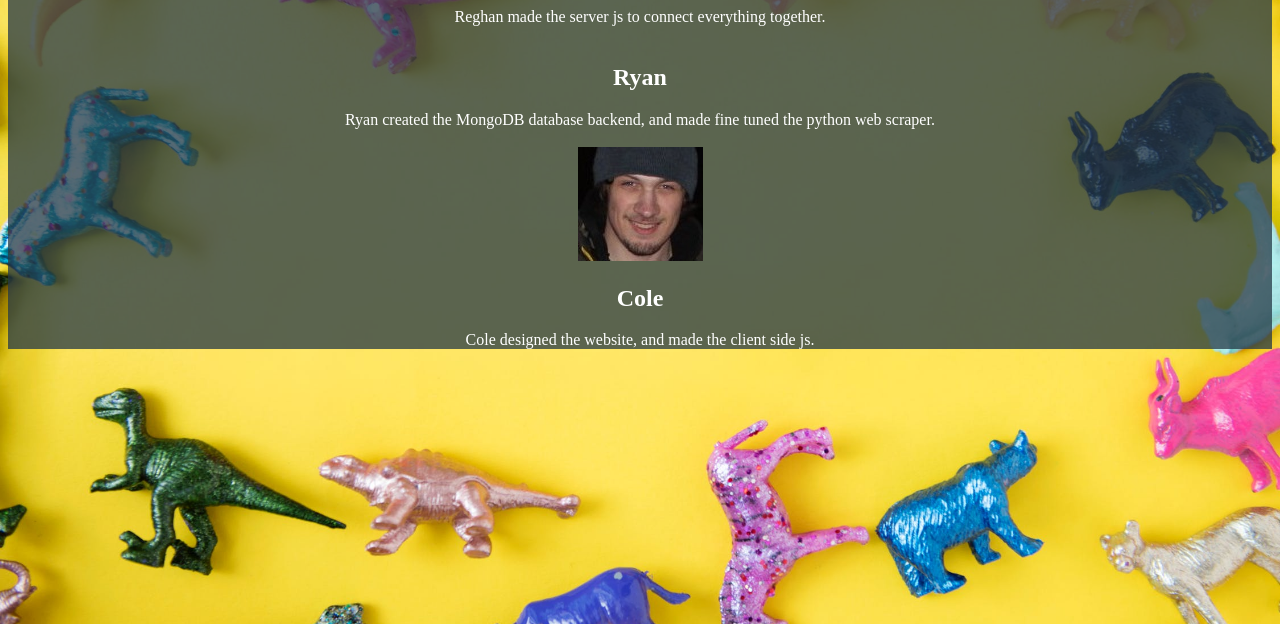
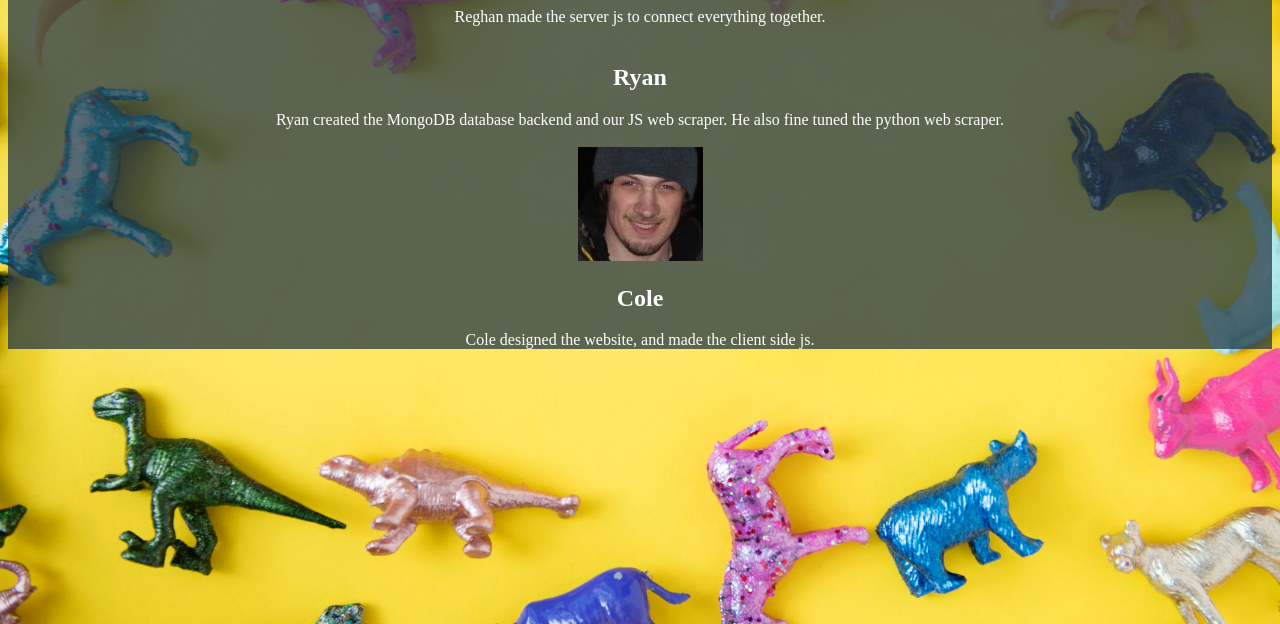
Before and after one commit to reghanErts/AmazonReviewScraper, a website: page pub/about.html in a window 1280 px wide. Shown: the part 176-800 px from the top of the page. Drawn offline with nearby package versions, Linux system fonts and the light colour scheme; no server answers.

Commit message:
added to the About

```diff
--- a/pub/about.html
+++ b/pub/about.html
@@ -26,7 +26,7 @@
         <br>
         <!-- Picture. -->
         <h2>Ryan</h2>
-        <p>Ryan created the MongoDB database backend, and made fine tuned the python web scraper.</p>
+        <p>Ryan created the MongoDB database backend and our JS web scraper. He also fine tuned the python web scraper.</p>
         <br>
         <img src="./assets/img/cole_about.jpg" alt="Picture of Cole.">
         <h2>Cole</h2>
```
